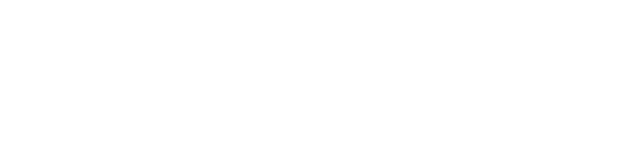
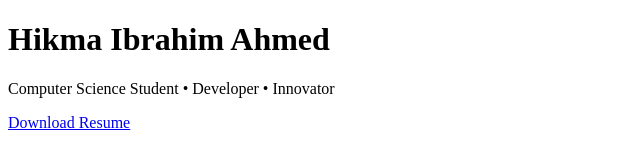
Before and after one commit to Hikma1/Hikma_Portfolio, a plain HTML site: page index.html in a window 1280 px wide. Shown: the whole page, without its empty margins (0-640 px from the left). Drawn offline with nearby package versions, Linux system fonts and the light colour scheme.

Commit message:
portfolio started

```diff
--- a/index.html
+++ b/index.html
@@ -8,6 +8,13 @@
   <script src="https://cdn.jsdelivr.net/npm/vanilla-tilt@1.8.1/dist/vanilla-tilt.min.js"></script>
 </head>
 <body>
-
+      <!-- HERO 3D -->
+  <header>
+    <div class="hero-card" data-tilt data-tilt-max="12" data-tilt-glare data-tilt-max-glare="0.5">
+      <h1>Hikma Ibrahim Ahmed</h1>
+      <p class="tagline">Computer Science Student • Developer • Innovator</p>
+      <a href="Hikma_Resume.pdf" download class="btn-resume">Download Resume</a>
+    </div>
+  </header>
 </body>
 </html>
```
